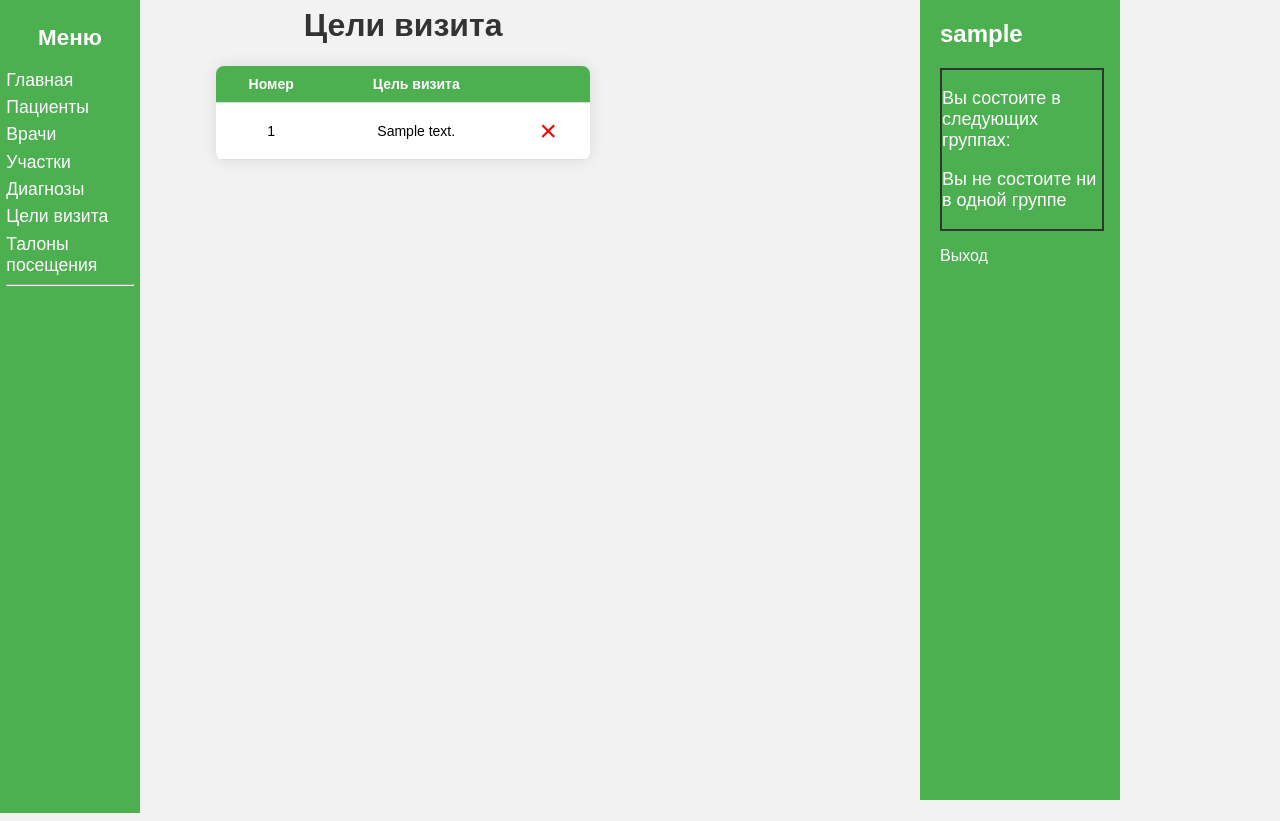
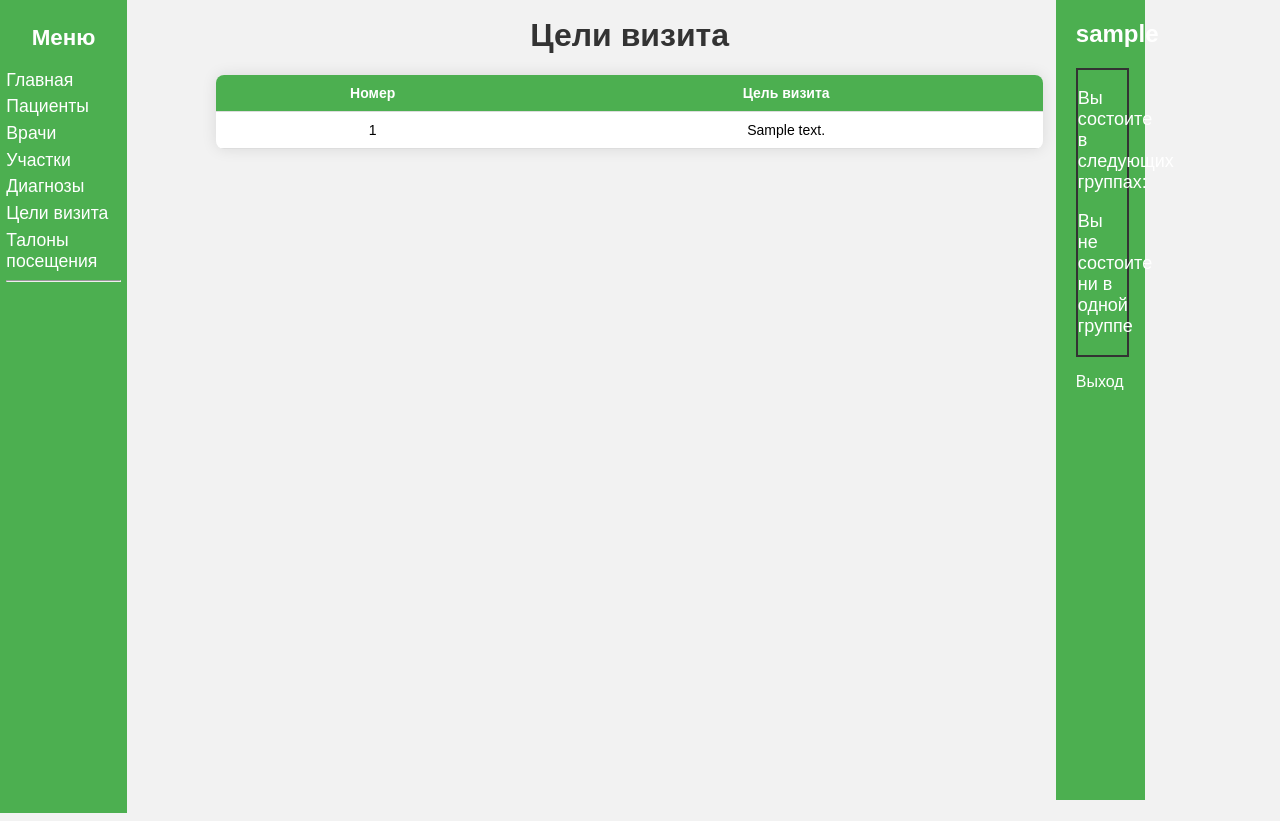
Before and after one commit to OscarISTUedu/BD-Project, a Django app: page /visits/ in a window 1280 px wide. Run offline with Django 5.2, Linux system fonts and the light colour scheme; a user stored in the database is signed in; tables that the repository leaves empty hold one stand-in row (values such as "Sample post").

Commit message:
fix to representation

```diff
--- a/BD/static/css/model_list.css
+++ b/BD/static/css/model_list.css
@@ -4,8 +4,7 @@ body {
     font-family: Arial, sans-serif;
     background-color: #f2f2f2;
     display: grid;
-    grid-template-columns: 10% auto;
-    column-gap: 7%;
+    grid-template-columns: 10% 7% auto 1% 7% 10%;
     margin-left:0px;
     margin-top:0px;
 }
@@ -18,7 +17,7 @@ h1 {
 
 /* Панель навигации слева */
 .sidebar {
-    grid-column: 1;
+    grid-column: 1
     width: 100%;
     background-color: #4CAF50;
     color: white;
@@ -47,8 +46,8 @@ h1 {
 
 /* Таблицы */
 .content {
-    grid-column:2;
     justify-content: center;
+    grid-column: 3
 }
 
 /* Таблица */
@@ -89,6 +88,7 @@ th:last-child, td:last-child {
   margin-top: 2vw;
   width:40px;
   height:40px;
+  margin-left: 0;
 
   background:
     linear-gradient(#fff,#fff),/* Линии на кнопке */
@@ -105,12 +105,11 @@ th:last-child, td:last-child {
 /* Аккаунт пользователя */
 .user-panel {
     background-color: #4CAF50;
-    width: 200px;
+    width: 100%;
     height: 100vh;
     color: white;
     padding: 20px;
     box-sizing: border-box;
-    grid-column:4;
 }
 .user-panel h2 {
     margin-top: 0;
--- a/BD/static/js/model_list.js
+++ b/BD/static/js/model_list.js
@@ -1,3 +1,22 @@
+{
+    let plusBtn = document.getElementsByClassName("plus radius");
+    let plusBtnAmount = plusBtn.length;
+    let userProfile = document.getElementsByClassName("user-panel");
+    let gap = document.getElementsByClassName("gap");
+    if (plusBtnAmount>0)
+    {
+        plusBtn[0].setAttribute("style", "grid-column: 4;");
+        gap.setAttribute("style", "grid-column: 5;");
+        userProfile[0].setAttribute("style", "grid-column: 6;");
+    }
+    else
+    {
+        gap.setAttribute("style", "grid-column: 4;");
+        userProfile[0].setAttribute("style", "grid-column: 5;");
+    }
+}
+
+
 {//Подсказка при наведении на номер участка у доктора
 let neighborhoodIdFields = document.querySelectorAll('[name="neighborhood_id"]');
 sendData({},null,null,"POST","/get_str_neigh_dict/")
@@ -236,8 +255,8 @@ function makeEditable(element) {//при клике на ячейку она с
             "Врачи":"doctor",
             "Талоны":"ticket",
             "Диагнозы":"diagnosis"}
-        console.log(element.name);
-        if (user_perm.includes("change_"+model_dict[model]))//|(!user_perm.includes("change_"+model_dict[model]))
+        console.log(element);
+        if ((user_perm.includes("change_"+model_dict[model]))||((user_perm.includes("change_"+"diagnosis_in_"+model_dict[model]))&(element.getAttribute('Name')=="diagnosis_id")))
         {
             let list_fields = ["category","status","street","neighborhood_id","visit_id","diagnosis_id","doctor_id","patient_id"];
             last_data = element.innerText;
--- a/BD/templates/model_list.html
+++ b/BD/templates/model_list.html
@@ -6,7 +6,7 @@
     <meta name="viewport" content="width=device-width, initial-scale=1.0">
     <title>Районная больница</title>
     <script type="text/javascript" src="{% static 'js/jquery-3.7.1.min.js' %}"></script>
-    <link rel="stylesheet" href="{% static 'css/model_list.css' %}?v=333">
+    <link rel="stylesheet" href="{% static 'css/model_list.css' %}?v=2211">
     <link rel="stylesheet" type="text/css" href="{% static 'css/select2.css'%}">
 </head>
 <body>
@@ -47,7 +47,7 @@
             {% endif %}
         </ul>
     </div>
-
+    <div style="grid-column: 2;"></div>
     <!-- Основной контент -->
     <div class="content">
         <h1>{{ h1 }}</h1>
@@ -91,13 +91,14 @@
     </div>
     <!-- Плюсик для добавления данных -->
     {% if "Регистратура" in user.groups.all|join:", "%}
-        {%if h1 == "Талоны" or h1 == "Участки" %}
+        {%if h1 == "Талоны" or h1 == "Участки" or h1 == "Пациенты" %}
         <div class="plus radius" onclick="MakeAddingRow(this)"></div>
         {% endif %}
     {% endif %}
     {% if "Администрация" in user.groups.all|join:", " %}
     <div class="plus radius" onclick="MakeAddingRow(this)"></div>
     {% endif %}
+    <div name="gap"></div>
     <!-- Аккаунт пользователя -->
     <div class="user-panel">
             {% if user.is_authenticated %}
--- a/BD_Project/urls.py
+++ b/BD_Project/urls.py
@@ -1,6 +1,6 @@
 from django.urls import path
 from BD import views
-#from BD.authorisation import AdminGroup
+#import BD.authorisation
 
 urlpatterns = [
     path('patients/', views.patient_list, name='patient_list'),
```
Also changed, not shown: BD/authorisation.py (+5 -5 lines).
